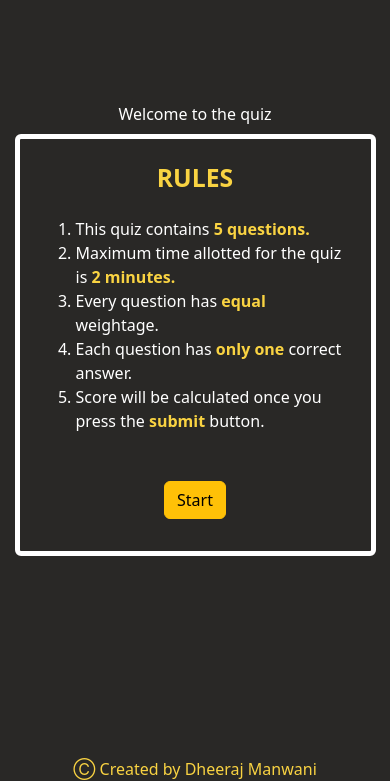
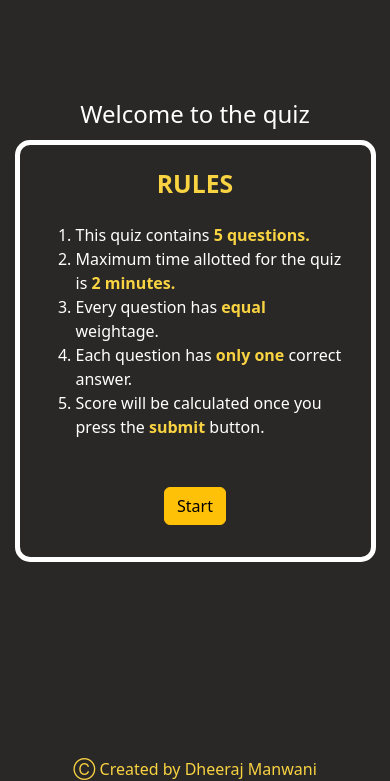
Before and after one commit to dheeraj1320/Quiz-Game-static-site, a plain HTML site: page index.html in a window 390 px wide. Shown: the part 63-844 px from the top of the page. Drawn offline with nearby package versions, Linux system fonts and the light colour scheme.

Commit message:
smartphone responsiveness

```diff
--- a/CSS/style.css
+++ b/CSS/style.css
@@ -40,6 +40,10 @@ footer {
   width: 644px;
   height: 430px;
   margin: auto;
+}
+
+.window {
+  border-radius: 15px;
 }
 
 .QA-container {
@@ -137,6 +141,10 @@ input[type="checkbox"]:checked {
     font-size: 1rem;
   }
 
+  .welcome-text {
+    font-size: 1.5rem;
+  }
+
   .window,
   .main,
   .rules,
@@ -166,188 +174,3 @@ input[type="checkbox"]:checked {
     height: 9vh;
   }
 }
-
-/* body {
-  font-size: 1.5rem;
-  background-color: #00203fff;
-  margin: 0 5%;
-  height: 95vh;
-}
-
-nav {
-  border: 5px solid white;
-  text-align: center;
-  border-radius: 15px;
-  background-color: #adefd1ff;
-  margin-top: 0px;
-  font-size: 20px;
-  color: #00203fff;
-  height: 12vh;
-}
-
-
-
-
-button {
-  color: white;
-  background-color: #00203fff;
-  border-radius: 15px;
-  width: 7rem;
-  height: 3rem;
-  font-size: 1.1rem;
-  border: 2px solid white;
-}
-
-button:hover {
-  background-color: rgb(0, 52, 104);
-}
-
-footer {
-  display: inline-block;
-  width: 90%;
-  position: absolute;
-  bottom: 10px;
-  color: white;
-  font-size: 0.8rem;
-  text-align: center;
-}
-
-
-
-.finalMessage {
-  margin: 7rem 7rem;
-  text-align: center;
-  font-size: 2.5rem;
-  color: #00203fff;
-}
-
-.bold {
-  font-weight: bold;
-}
-
-
-.container {
-  height: 80vh;
-}
-
-.welcome-text {
-  color: white;
-  width: 40%;
-  font-size: 1.7rem;
-  margin: auto;
-  text-align: center;
-  position: relative;
-  top: 5%;
-}
-
-.timer {
-  color: white;
-  position: absolute;
-  font-weight: bold;
-  left: 78%;
-  width: 160px;
-  height: 40px;
-  border-radius: 10px;
-}
-
-
-
-.window {
-  background-color: #adefd1ff;
-  border: 5px solid white;
-  position: relative;
-  z-index: 1;
-  top: 5%;
-  margin: 0 30%;
-  height: 85%;
-  border-radius: 15px;
-}
-
-
-
-.rules h2 {
-  text-align: center;
-  margin: auto;
-  margin-top: 20px;
-  background: #00203fff;
-  color: white;
-  width: 159px;
-  border: px solid white;
-  border-radius: 10px;
-}
-
-.rules ol {
-  width: 77%;
-  text-align: justify;
-  margin: auto;
-  margin-top: 7%;
-}
-
-.rules ol li {
-  margin-top: 17px;
-}
-
-.rules button {
-  display: block;
-  margin: auto;
-  margin-top: 6%;
-}
-
-.question {
-  margin-bottom: 2rem;
-}
-
-.progress-bar {
-  border-radius: 15px 0 0 0;
-  height: 5%;
-  margin-bottom: 2rem;
-  background-color: white;
-  width: 10%;
-}
-
-.options div {
-  margin-bottom: 1rem;
-}
-
-.options div label {
-  position: relative;
-  top: 2px;
-}
-
-.QA-container {
-  margin-left: 2rem;
-}
-
-.buttons {
-  display: flex;
-  width: 100%;
-  position: absolute;
-  bottom: 2rem;
-  justify-content: space-around;
-}
-
-.submit {
-  background-color: rgb(143, 1, 1);
-}
-
-.submit:hover {
-  background-color: rgb(174, 1, 1);
-}
-
-.try-again {
-  display: block;
-  margin: auto;
-}
-
-
-@media all and (max-width: 1300px) {
-  .window {
-    width: 458px;
-    display: block;
-    margin: auto;
-  }
-
-  nav {
-    width: 1160;
-  }
-} */
--- a/index.html
+++ b/index.html
@@ -31,7 +31,7 @@
           Welcome to the quiz
         </div>
 
-        <div class="window border rounded border-5 border-white w-100">
+        <div class="window border border-5 border-white w-100">
           <!--  -->
           <!-- rules container -->
           <div class="rules">
```
